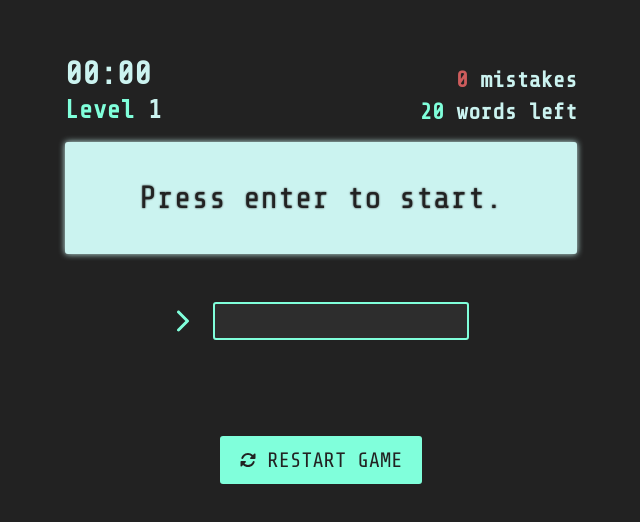
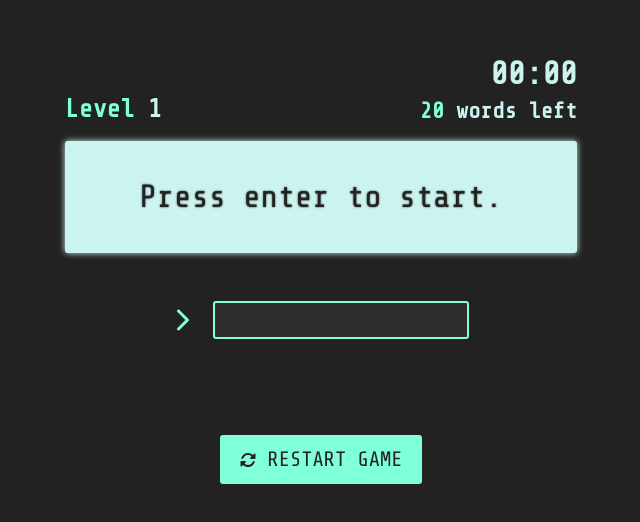
Before and after one commit to ramireznicc/typing-game, a React (Create React App) app: page /game in a window 1280 px wide. Shown: the part 130-652 px from the top of the page, without its empty margins (319-959 px from the left). Built offline with nearby package versions, Linux system fonts and the light colour scheme.

Commit message:
[feature] removing miostakes counter and implement display background color change when the word is wrong

```diff
--- a/src/components/display/index.jsx
+++ b/src/components/display/index.jsx
@@ -1,4 +1,4 @@
-import { LevelTitle, Mistakes, Stopwatch, WordsLeft } from "../index";
+import { LevelTitle, Stopwatch, WordsLeft } from "../index";
 
 import "./styles.css";
 
@@ -10,7 +10,7 @@ function Display({
   isGameStarted,
   winMessage,
   isClockRunnig,
-  mistakes,
+  isWrong,
 }) {
   const getText = () => {
     if (!isGameStarted) {
@@ -28,15 +28,18 @@ function Display({
     <div className="screen-title-container">
       <div className="top-container">
         <div className="left-container">
-          <Stopwatch isRunning={isClockRunnig} />
           <LevelTitle level={level} />
         </div>
         <div className="right-container">
-          <Mistakes mistakes={mistakes} />
+          <Stopwatch isRunning={isClockRunnig} />
           <WordsLeft wordsLeft={wordsLeft} />
         </div>
       </div>
-      <div className={"screen" + (isLevelPassed ? " winner" : "")}>
+      <div
+        className={
+          "screen" + (isLevelPassed ? " winner" : isWrong ? " wrong" : "")
+        }
+      >
         <p className={"text " + getText().class}>{getText().text}</p>
       </div>
     </div>
--- a/src/components/display/styles.css
+++ b/src/components/display/styles.css
@@ -43,6 +43,12 @@
 
 .winner {
   background-color: var(--win-color);
+  box-shadow: 0 0 6px var(--win-color);
+}
+
+.wrong {
+  background-color: var(--wrong-color);
+  box-shadow: 0 0 12px var(--wrong-color);
 }
 
 .text {
--- a/src/index.css
+++ b/src/index.css
@@ -14,6 +14,7 @@
   --primary-color: #80ffdb;
   --secondary-color: #cbf3f0;
   --win-color: #80ed99;
+  --wrong-color: #f74d0f;
   --transition: all 0.3s ease-in-out;
   --text-shadow: 0px 0px 2px var(--black);
   --box-shadow: 0 0 6px var(--secondary-color);
--- a/src/pages/game/index.jsx
+++ b/src/pages/game/index.jsx
@@ -12,25 +12,17 @@ function Game() {
   const [words, setWords] = useState([]);
   const [currentWordIndex, setCurrentWordIndex] = useState(0);
   const [userInput, setUserInput] = useState("");
+  const [isClockRunnig, setIsClockRunning] = useState(false);
+  const [isWordWrong, setIsWordWrong] = useState(false);
   const wordsLeft = words.length - currentWordIndex;
-  const [isClockRunnig, setIsClockRunning] = useState(false);
-  const [mistakes, setMistakes] = useState(0);
 
   const onHandleChangeText = (event) => {
-    setUserInput(event.target.value);
+    setUserInput(event.target.value.toLowerCase());
   };
 
   const onHandleEnterKey = () => {
     if (!isGameStarted) {
       setGameStarted(true);
-    }
-  };
-
-  const onHandleBackspaceKey = (event) => {
-    if (userInput !== "") {
-      if (event.key === "Backspace") {
-        setMistakes((prev) => prev + 1);
-      }
     }
   };
 
@@ -99,6 +91,17 @@ function Game() {
 
     if (isGameStarted) {
       setIsClockRunning(true);
+      for (let i = 0; i < userInput.length; i++) {
+        if (userInput[i] !== words[currentWordIndex][i]) {
+          setIsWordWrong(true);
+        } else {
+          setIsWordWrong(false);
+        }
+      }
+    }
+
+    if (userInput === "") {
+      setIsWordWrong(false);
     }
 
     if (isLevelPassed) {
@@ -118,20 +121,19 @@ function Game() {
       <div className="container-margins">
         <Display
           word={words[currentWordIndex]}
+          isWrong={isWordWrong}
           level={level}
           wordsLeft={wordsLeft}
           winMessage={winMessage}
           isLevelPassed={isLevelPassed}
           isGameStarted={isGameStarted}
           isClockRunnig={isClockRunnig}
-          mistakes={mistakes}
         />
         <Input
           value={userInput}
           onChangeText={onHandleChangeText}
           isLevelPassed={isLevelPassed}
           isGameStarted={isGameStarted}
-          onKeyPress={onHandleBackspaceKey}
         />
         {getButton()}
       </div>
--- a/src/pages/home/index.jsx
+++ b/src/pages/home/index.jsx
@@ -1,4 +1,4 @@
-import { useEffect, useState } from "react";
+import { useState } from "react";
 
 import { Link } from "react-router-dom";
 import { Button } from "../../components/index";
@@ -7,7 +7,7 @@ import "./styles.css";
 
 function Home() {
   const [display, setDisplay] = useState(true);
-  const [isMobile, setIsMobile] = useState(false);
+  // const [isMobile, setIsMobile] = useState(false);
 
   setTimeout(() => {
     setDisplay(false);
@@ -17,23 +17,23 @@ function Home() {
     setDisplay(!display);
   };
 
-  const isMobileDevice = () => {
-    const mobiles =
-      /Android|webOS|iPhone|iPad|iPod|BlackBerry|IEMobile|Opera Mini/i;
-    const userAgent = navigator.userAgent;
-    return mobiles.test(userAgent);
-  };
+  // const isMobileDevice = () => {
+  //   const mobiles =
+  //     /Android|webOS|iPhone|iPad|iPod|BlackBerry|IEMobile|Opera Mini/i;
+  //   const userAgent = navigator.userAgent;
+  //   return mobiles.test(userAgent);
+  // };
 
-  useEffect(() => {
-    setIsMobile(isMobileDevice());
-  }, []);
+  // useEffect(() => {
+  //   setIsMobile(isMobileDevice());
+  // }, []);
 
   return (
     <div className="container home">
       <div className="home-container">
-        <span style={{ color: "white" }}>
+        {/* <span style={{ color: "white" }}>
           {isMobile ? "Estas en un mobil" : "Estas en un desktop"}
-        </span>
+        </span> */}
         <h3 className={display ? "show" : "hidden"}>Welcome to</h3>
         <h1>the Typing game</h1>
         <h4>Let's see how fast you can type.</h4>
```
